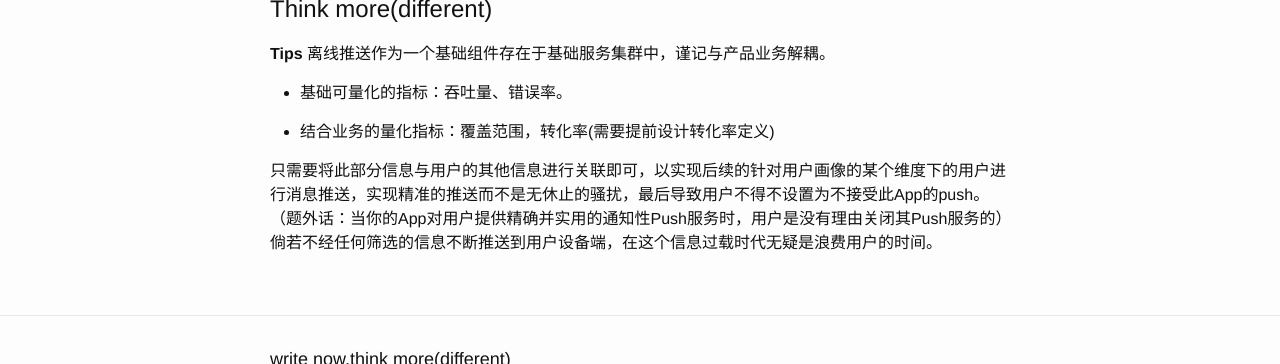
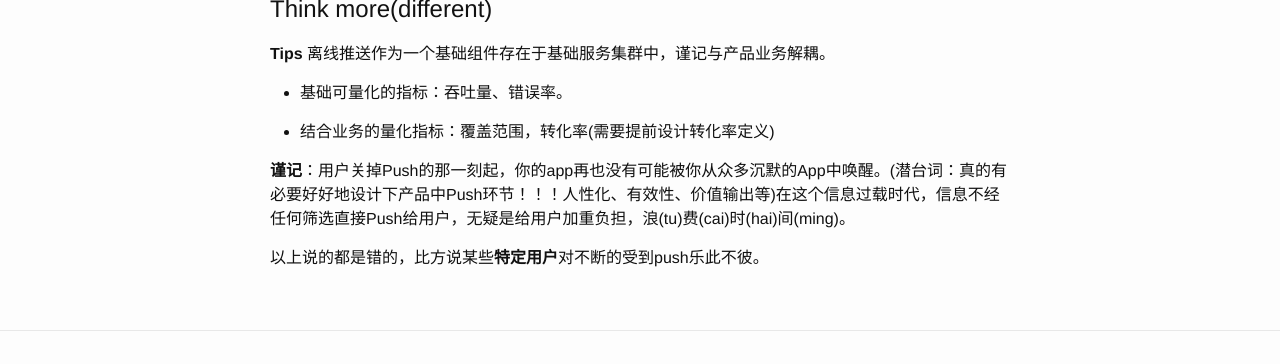
Before and after one commit to atschx/atschx.github.io, a Jekyll site: the page built from _posts/2015-11-30-apns.md, in a window 1280 px wide and 900 px high, scrolled down 2983 px, cut to the strip 193-557 px from the top of the window. Built offline with Jekyll 4.4.1, drawn with Linux system fonts in a browser that asks for light colours; comment, search, counter and statistics services are not loaded.

Commit message:
push think

```diff
--- a/_posts/2015-11-30-apns.md
+++ b/_posts/2015-11-30-apns.md
@@ -97,4 +97,6 @@ Feedback信息的获取则由另一个服务对外提供：
 
 * 结合业务的量化指标：覆盖范围，转化率(需要提前设计转化率定义)
 
-只需要将此部分信息与用户的其他信息进行关联即可，以实现后续的针对用户画像的某个维度下的用户进行消息推送，实现精准的推送而不是无休止的骚扰，最后导致用户不得不设置为不接受此App的push。（题外话：当你的App对用户提供精确并实用的通知性Push服务时，用户是没有理由关闭其Push服务的）倘若不经任何筛选的信息不断推送到用户设备端，在这个信息过载时代无疑是浪费用户的时间。
+**谨记**：用户关掉Push的那一刻起，你的app再也没有可能被你从众多沉默的App中唤醒。(潜台词：真的有必要好好地设计下产品中Push环节！！！人性化、有效性、价值输出等)在这个信息过载时代，信息不经任何筛选直接Push给用户，无疑是给用户加重负担，浪(tu)费(cai)时(hai)间(ming)。
+
+以上说的都是错的，比方说某些**特定用户**对不断的受到push乐此不彼。
```
